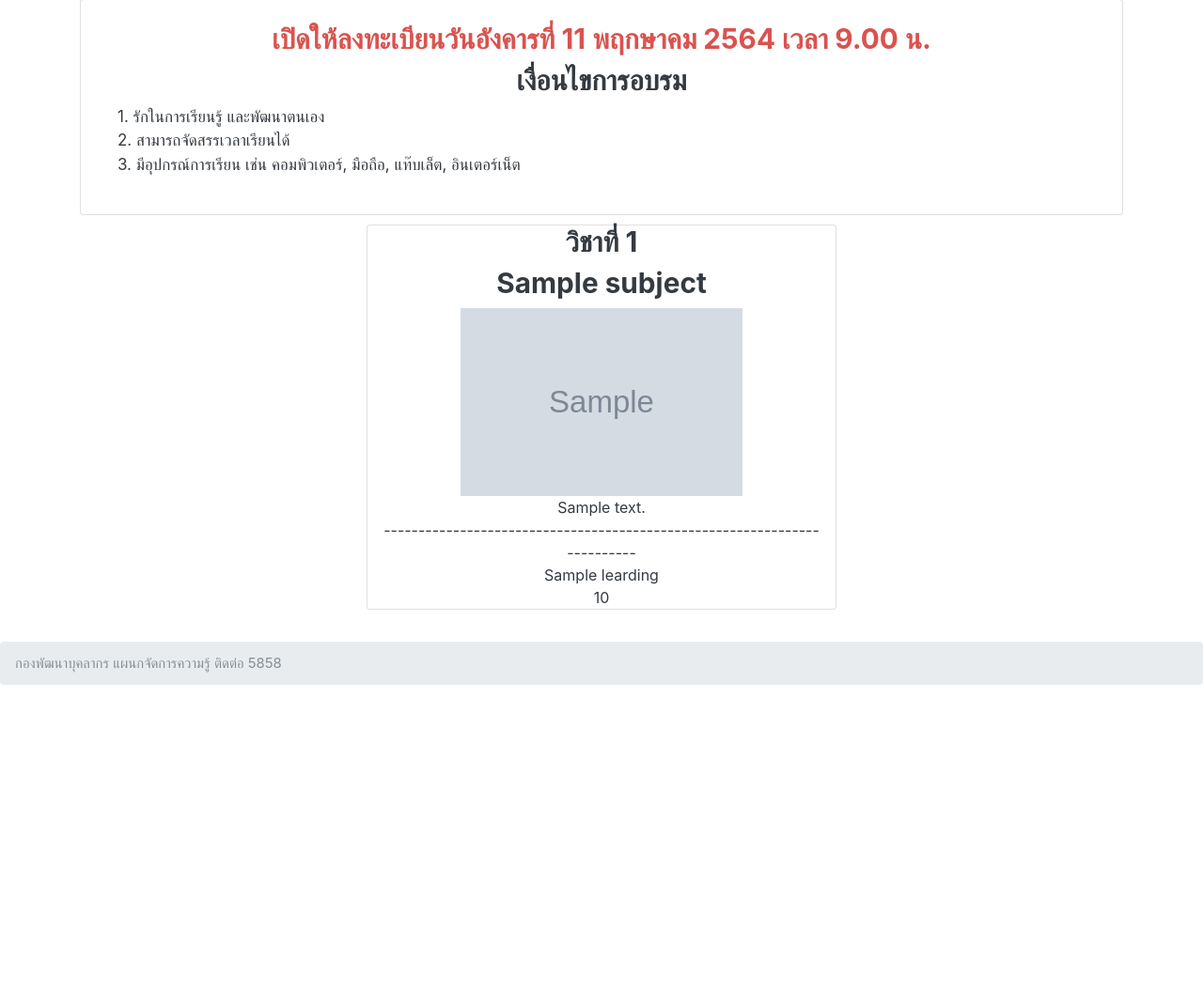
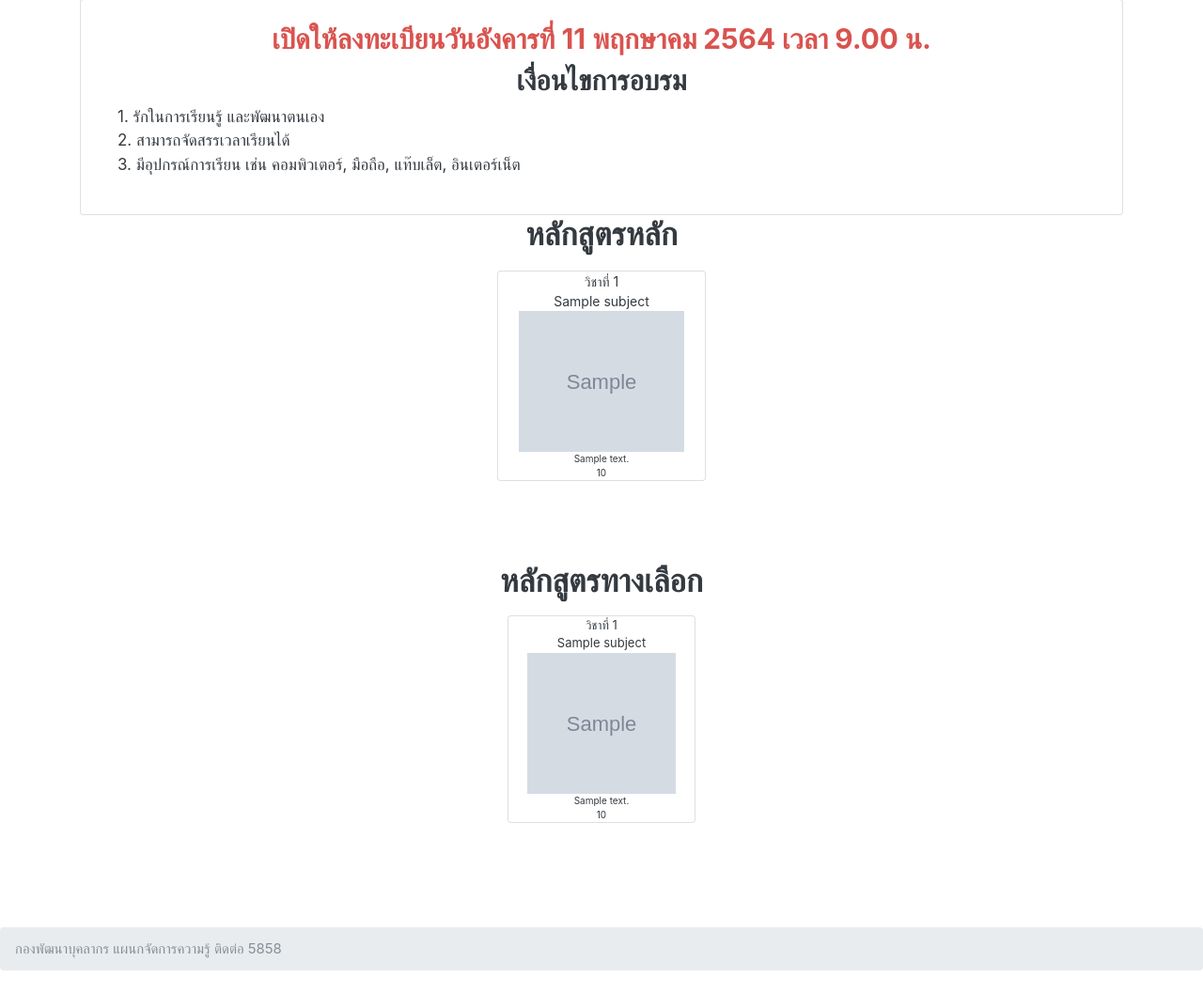
Before and after one commit to Som501103/pddcourse, a Django app: template templates/course_base3.html in a window 1280 px wide. Shown: the part 294-1351 px from the top of the page at 94% size. Before the commit the page ends 1023 px from the top, so only its background shows below. Run offline with Django 3.2, Linux system fonts and the light colour scheme; the template is opened without the code that fills it: most values are stand-ins (such as "Sample title", 1, 10 or a date in 2020); grey boxes marked "Sample" are stand-in pictures; some libraries are stand-ins or nearby versions.

Commit message:
Add files via upload

```diff
--- a/templates/course_base3.html
+++ b/templates/course_base3.html
@@ -50,13 +50,20 @@
 
         .grid-item {
             display: inline-block;
-            width: 45%;
-            height: auto;
-            font-size: 1rem;
+            width: 20%;
+            height: 300;
+            font-size: 14;
             vertical-align: center;
             margin: 10px;
         }
-
+        .grid-item2 {
+            display: inline-block;
+            width: 18%;
+            height: 300;
+            font-size: 13;
+            vertical-align: center;
+            margin: 8px;
+        }
         .box1 {
             background-color: white;
         }
@@ -91,23 +98,34 @@
             </div>
         </div>
 
+        <h2>หลักสูตรหลัก</h2>
         {% for subject in subjects %}
         <div class="grid-item box1">
             <div class="card">
-                <h3 class="align-middle">วิชาที่ {{ forloop.counter }}</h3>
-                <h3>{{subject.Subject_name}}</h3>
-                <a href=https://virtual.yournextu.com/{{subject.Url_location}}>
-                    <img src=/static/img/{{subject.Img_location}} class="center" style="width:300px;height:200px;"></img>
+                <div class="align-middle">วิชาที่ {{ forloop.counter }}</div>
+                <div>{{subject.Subject_name}}</div>
+                <a href=#>
+                    <img src=/static/img/{{subject.Img_location}} class="center" style="width:80% ;height:150;"></img>
                 </a>
-                <div class="col-sm-12">{{subject.Description}}</div>
-                <div class="col-sm-12">-------------------------------------------------------------------------</div>
-                <div class="col-sm-12">{{subject.Learding}}</div>
-                <div class="col-sm-12">{{subject.Class_duration}}</div>
+                <div class="col-sm-12" style="font-size:10;">{{subject.Description}}</div>
+                <div class="col-sm-12" style="font-size:10;">{{subject.Class_duration}}</div>
             </div>
         </div>
         {% endfor %}
-
-
+        <h2>หลักสูตรทางเลือก</h2>
+        {% for subject in sub_subjects %}
+        <div class="grid-item2 box1">
+            <div class="card">
+                <div class="align-middle">วิชาที่ {{ forloop.counter }}</div>
+                <div>{{subject.Subject_name}}</div>
+                <a href=#>
+                    <img src=/static/img/{{subject.Img_location}} class="center" style="width:80% ;height:150;"></img>
+                </a>
+                <div class="col-sm-12" style="font-size:10;">{{subject.Description}}</div>
+                <div class="col-sm-12" style="font-size:10;">{{subject.Class_duration}}</div>
+            </div>
+        </div>
+        {% endfor %}
         {% if course.status == '1' or course.status == 1 %}
         <div class="card p-4">
             <div class="col-md-12 mb-3">
@@ -115,13 +133,10 @@
                     <h3>ลงทะเบียน</h3>
                     {{ course.Course_Name }}
                     <form method="post">
-                    {% csrf_token %}
-                    {% if course.Number_App > course.Number_People %}
-                        {% if course.status == '1' or course.status == 1 %}
+                        {% csrf_token %} {% if course.Number_App > course.Number_People %} {% if course.status == '1' or course.status == 1 %}
                         <div class="form-group">
                             <div class="row">
-                                    <div class="col-sm-6"><label for="Emp_id"><b>ชื่อ</b> {{ profile.Fullname }}({{ profile.Emp_id }})</label></div>
-                                    <div class="col-sm-6"></div><label for="Emp_id"><b>สังกัด</b> {{ profile.Dept }}</label></div>
+                                <div class="col-sm-12"><label for="Emp_id"><b>ชื่อ</b> {{ profile.Fullname }}({{ profile.Emp_id }}) <b>สังกัด</b> {{ profile.Dept }}</label></div>
                         </div>
                         <div class="row">
 
@@ -178,11 +193,9 @@
                 {% else %}
                 <div class="row">
                     <div class="col-sm-12 text-center">
-                            {% for student in student %}
-                                {% if student.E_ID == profile.Emp_id %}
+                        {% for student in student %} {% if student.E_ID == profile.Emp_id %}
                         <h4>{{student.Fullname}} ได้ลงทะเบียนเรียนในวิชานี้แล้ว</h4>
-                                {% endif %}
-                            {% endfor %}
+                        {% endif %} {% endfor %}
                         <h4 for="Emp_id" class="text-danger text-center">หลักสูตรนี้ปิดการลงทะเบียนแล้ว</h4>
                     </div>
                 </div>
@@ -267,8 +280,9 @@
     </div> {% endcomment %}
     <script>
         function myFunction() {
-          alert("ท่านได้ลงทะเบียนเรียบร้อย" );
+            alert("ท่านได้ลงทะเบียนเรียบร้อย");
         }
+
         function Search_name() {
             var input, filter, ul, li, a, i, txtValue;
             input = document.getElementById("myInput");
```
Lines whose indentation alone changed are shown as unchanged.
